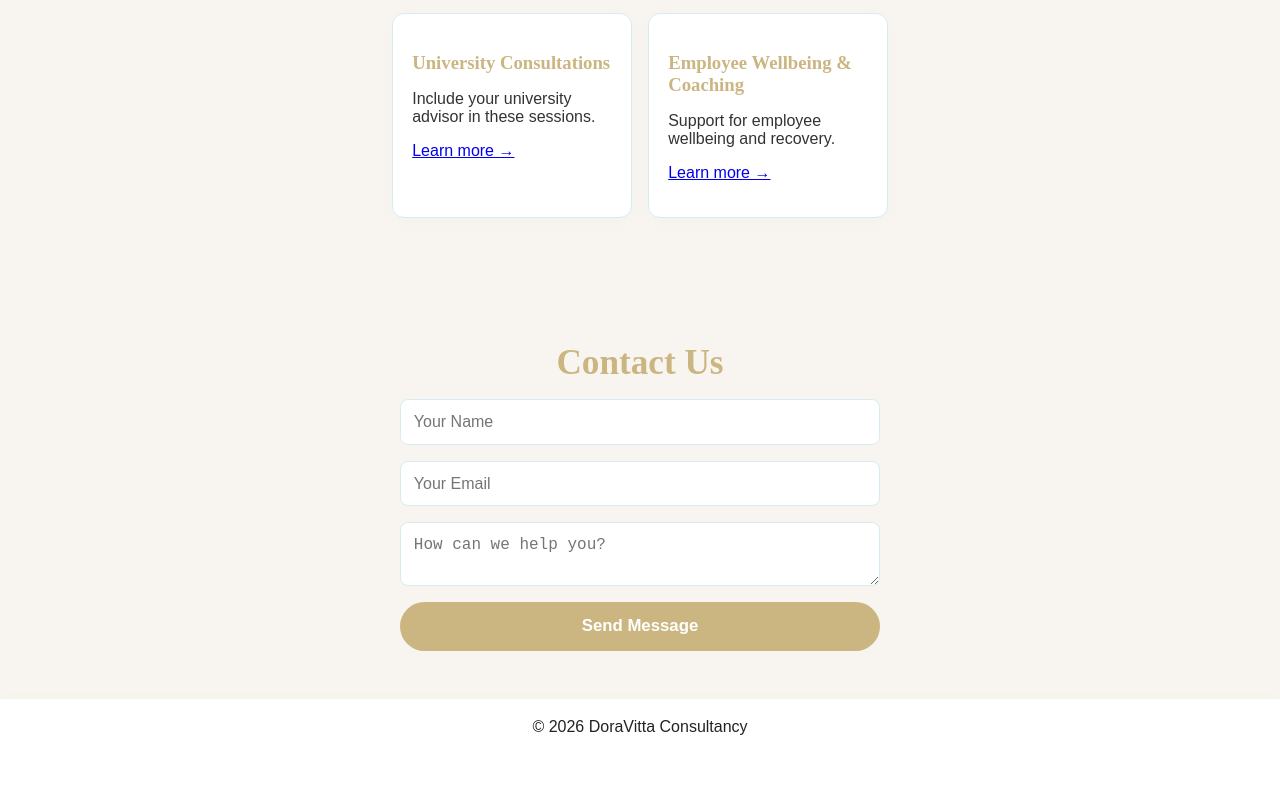
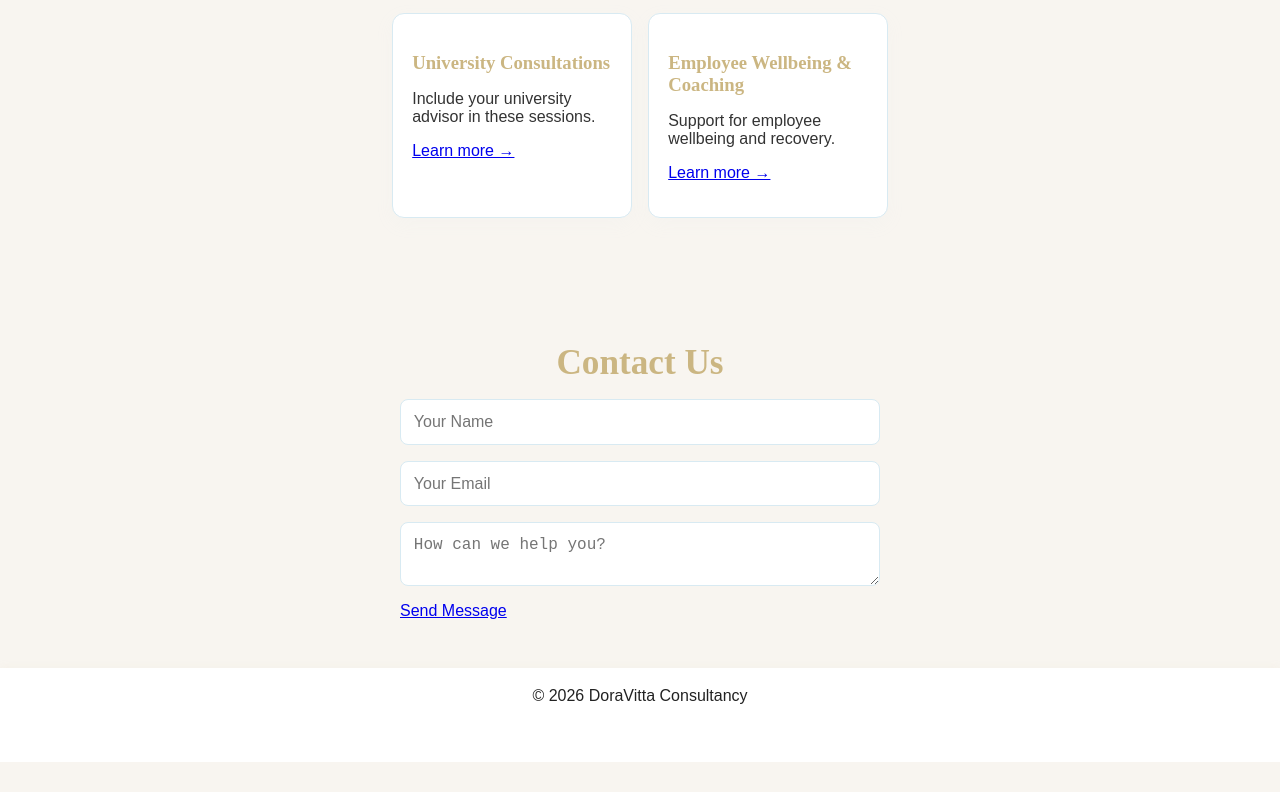
Before and after one commit to moontaers/doravitta, a plain HTML site: page index.html in a window 1280 px wide. Shown: the part 945-1737 px from the top of the page. After the commit the page ends 1707 px from the top, so only its background shows below. Drawn offline with Linux system fonts and the light colour scheme; a web font is replaced by a local one.

Commit message:
Comment out Blog link and make contact button mailto:info@doravitta.com

```diff
--- a/index.html
+++ b/index.html
@@ -31,7 +31,7 @@
         <li><a href="#portfolio" data-i18n="nav.portfolio">Portfolio</a></li>
         <li><a href="#testimonials" data-i18n="nav.testimonials">Testimonials</a></li>
         <li><a href="#contact" data-i18n="nav.contact">Contact</a></li>
-        <li><a href="blog.html" data-i18n="nav.blog">Blog</a></li>
+        <!-- <li><a href="blog.html" data-i18n="nav.blog">Blog</a></li> -->
       </ul>
     </nav>
 
@@ -132,7 +132,7 @@
         <input id="input-name" type="text" placeholder="Your Name" required data-i18n-placeholder="contact.form.name">
         <input id="input-email" type="email" placeholder="Your Email" required data-i18n-placeholder="contact.form.email">
         <textarea id="input-message" placeholder="How can we help you?" required data-i18n-placeholder="contact.form.message"></textarea>
-        <button id="contact-submit" type="submit" data-i18n="contact.form.submit">Send Message</button>
+        <a id="contact-submit" class="mailto-button" href="mailto:info@doravitta.com" data-i18n="contact.form.submit">Send Message</a>
       </form>
     </section>
   </main>
```
